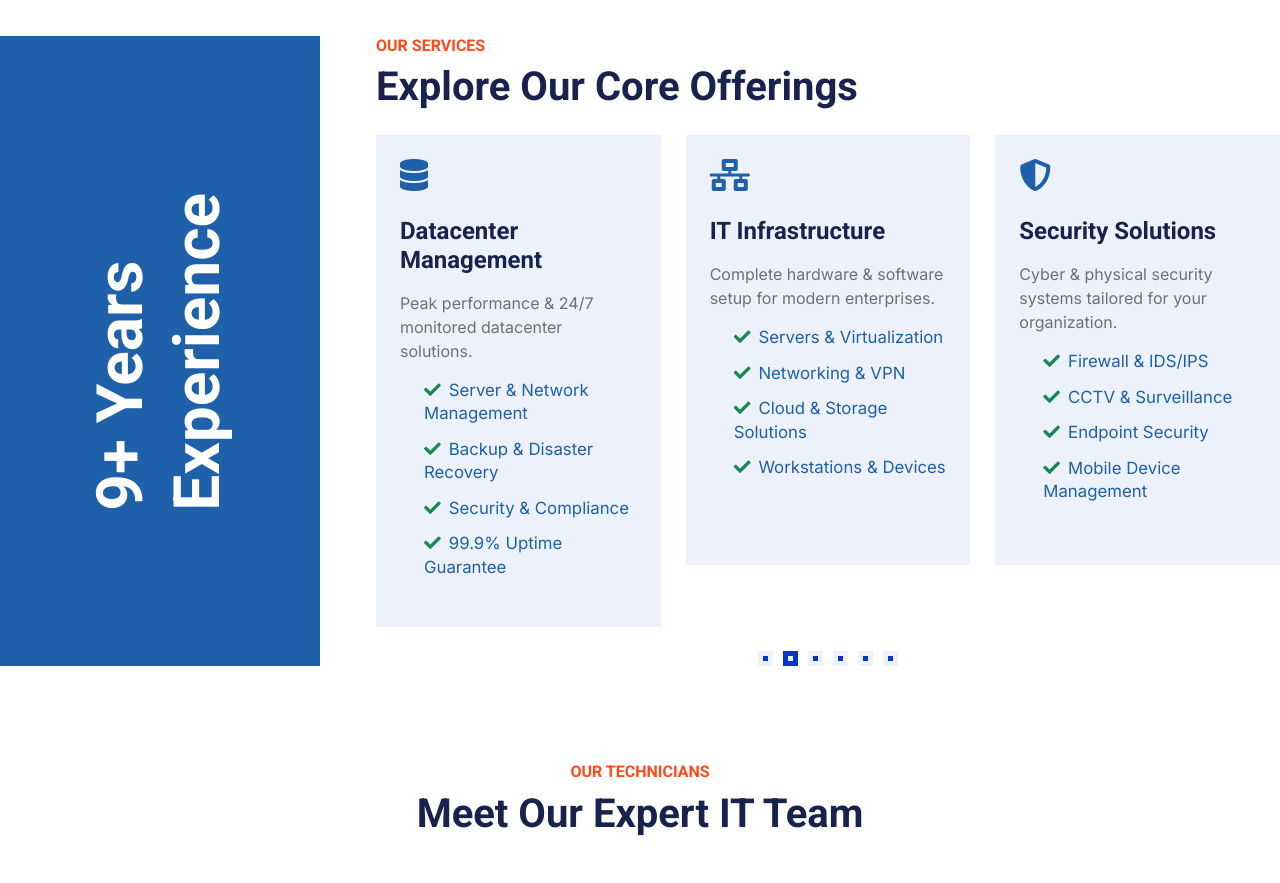
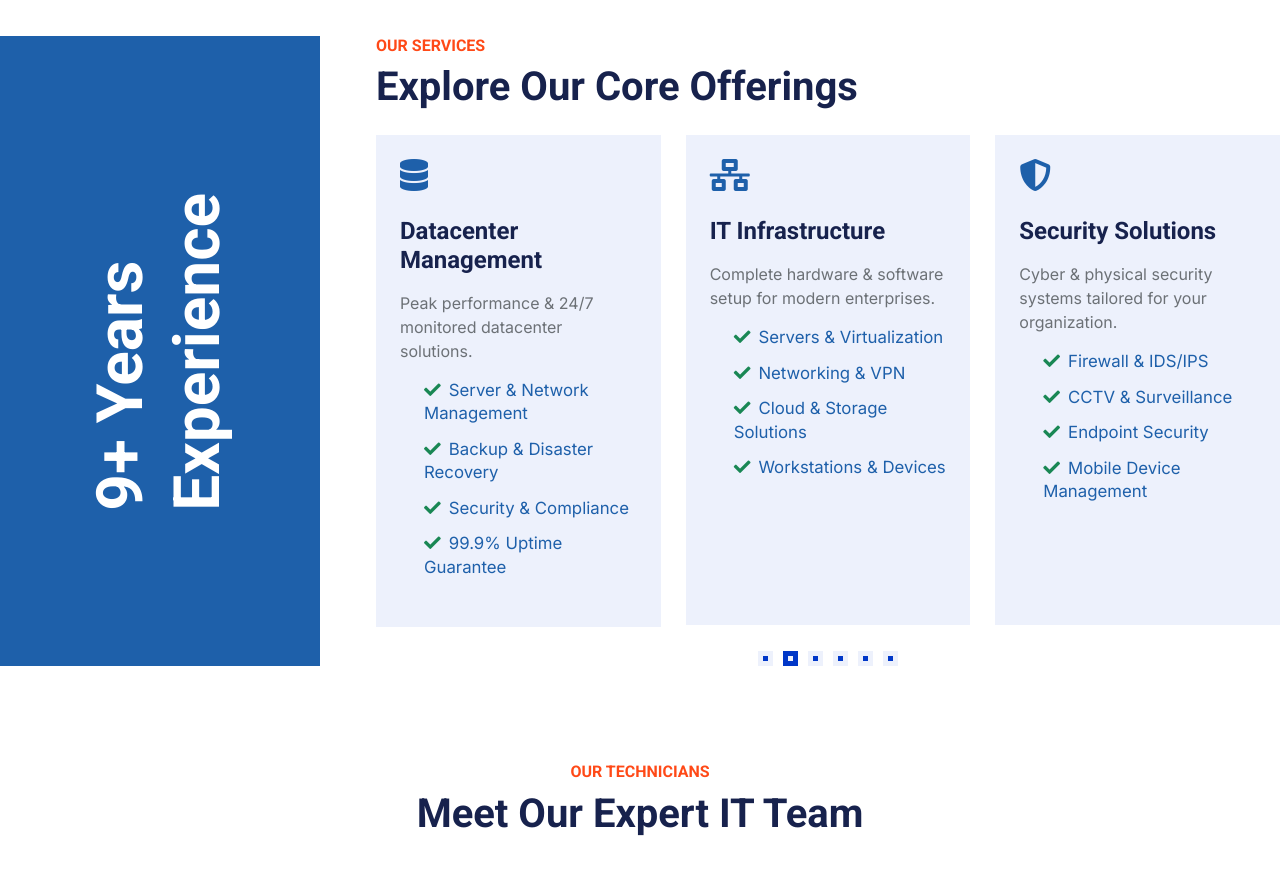
Before and after one commit to etechintl/etechintl-static.github.io, a plain HTML site: page home/index.html in a window 1280 px wide. Shown: the part 2000-2883 px from the top of the page. Drawn offline with nearby package versions, Linux system fonts and the light colour scheme; a script that the page names is missing.

```diff
--- a/css/style.css
+++ b/css/style.css
@@ -213,7 +213,7 @@
 /* responsive of the services */
 @media (min-width: 992px) {
   .custom-card {
-    min-height: 430px;
+    min-height: 490px;
   }
 }
 
```
